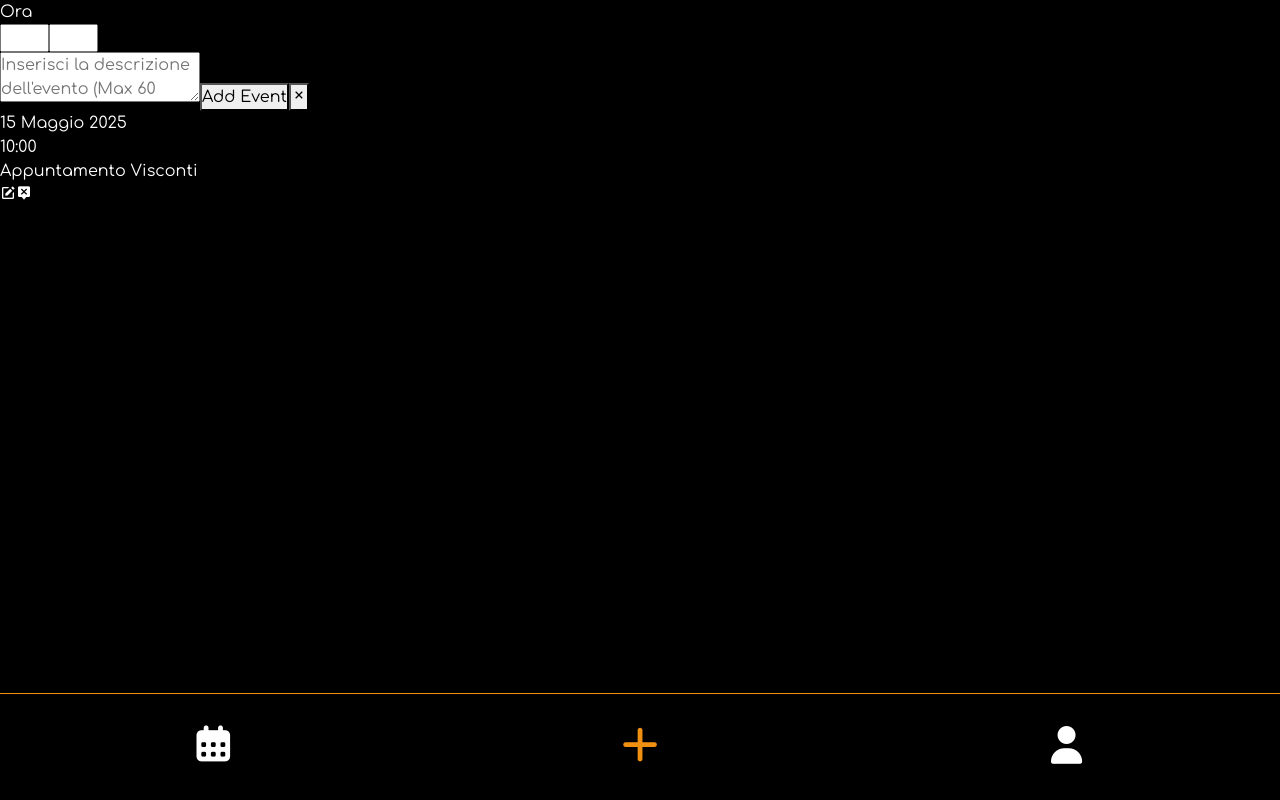
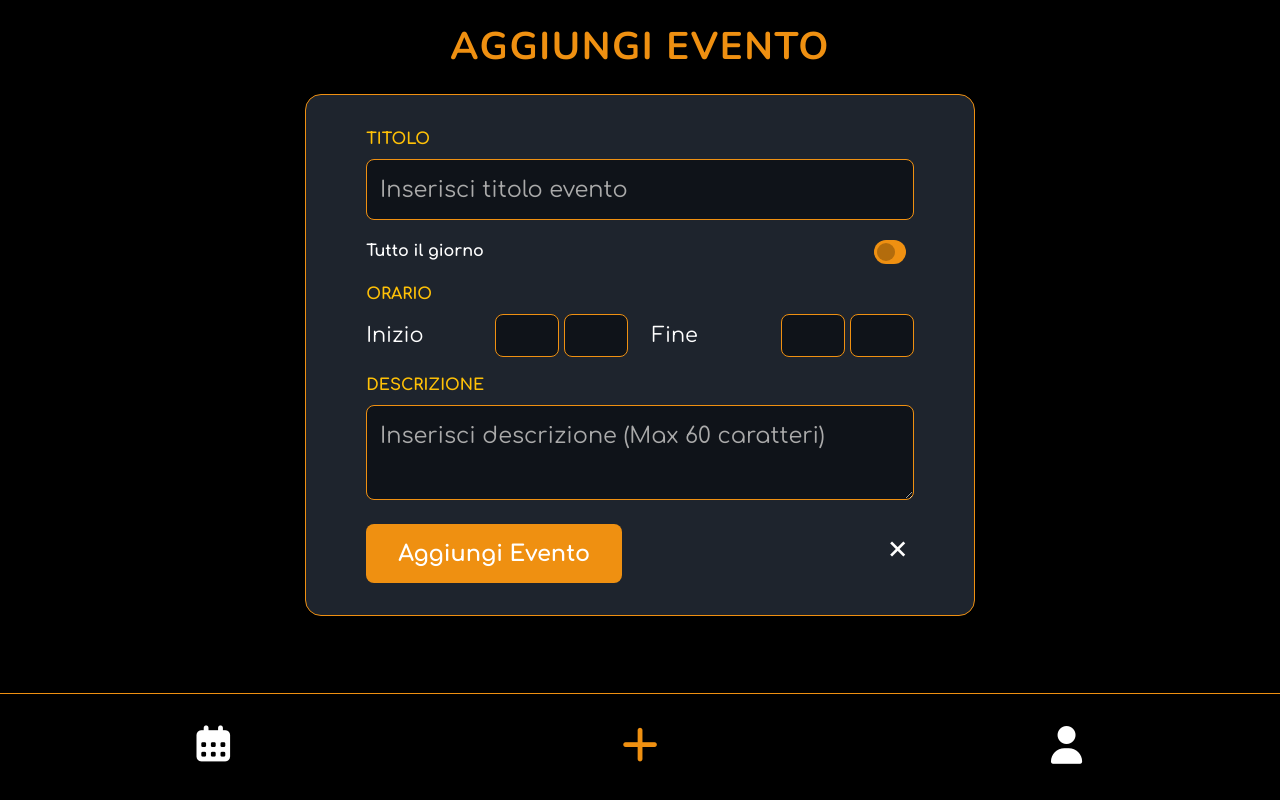
Before and after one commit to Johnnyfromtheblock4/osteoline-calendar, a React (Vite) app: page /AddEvent in a window 1280 px wide. Built offline with nearby package versions, Linux system fonts and the light colour scheme.

Commit message:
[UPD] AddEvent

```diff
--- a/src/pages/AddEvent.jsx
+++ b/src/pages/AddEvent.jsx
@@ -2,45 +2,92 @@ import "../styles/AddEvent.css";
 
 const AddEvent = () => {
   return (
-    <div>
-      <div className="events col-12 col-md-6">
-        <div className="event-popup">
-          <div className="time-input">
-            <div className="event-popup-time">Ora</div>
+    <>
+    <h1 className="add-event-title my-4 text-center">Aggiungi Evento</h1>
+      <div className="add-event-container container d-flex justify-content-center align-items-center mt-4">
+        <div className="add-event-box row">
+          {/* TITOLO */}
+          <div className="col-12 mb-3">
+            <label
+              htmlFor="eventTitle"
+              className="form-label text-uppercase fw-bold text-warning"
+            >
+              Titolo
+            </label>
             <input
-              type="number"
-              name="hours"
-              min={0}
-              max={24}
-              className="hours"
-            />
-            <input
-              type="number"
-              name="minutes"
-              min={0}
-              max={60}
-              className="minutes"
+              id="eventTitle"
+              type="text"
+              className="form-control custom-input"
+              placeholder="Inserisci titolo evento"
             />
           </div>
-          <textarea placeholder="Inserisci la descrizione dell'evento (Max 60 caratteri"></textarea>
-          <button className="event-popup-btn">Add Event</button>
-          <button className="close-event-popup-btn">
-            <i className="bx bx-x"></i>
-          </button>
-        </div>
-        <div className="event">
-          <div className="event-date-warapper">
-            <div className="event-date">15 Maggio 2025</div>
-            <div className="event-time">10:00</div>
+
+          {/* SWITCH "Tutto il giorno" */}
+          <div className="col-12 mb-3 d-flex align-items-center justify-content-between">
+            <label
+              className="form-check-label fw-bold"
+              htmlFor="switchCheckDefault"
+            >
+              Tutto il giorno
+            </label>
+            <div className="form-check form-switch">
+              <input
+                className="form-check-input custom-switch"
+                type="checkbox"
+                role="switch"
+                id="switchCheckDefault"
+              />
+            </div>
           </div>
-          <div className="event-text">Appuntamento Visconti</div>
-          <div className="event-buttons">
-            <i className="bx bxs-edit alt"></i>
-            <i className="bx bxs-message-alt-x"></i>
+
+          {/* ORARI */}
+          <div className="col-12 mb-3">
+            <label className="form-label text-uppercase fw-bold text-warning">
+              Orario
+            </label>
+            <div className="row">
+              <div className="col-6">
+                <div className="time-input">
+                  <span>Inizio</span>
+                  <div>
+                    <input type="number" min={0} max={24} className="hours" />
+                    <input type="number" min={0} max={60} className="minutes" />
+                  </div>
+                </div>
+              </div>
+              <div className="col-6">
+                <div className="time-input text-end">
+                  <span>Fine</span>
+                  <div>
+                    <input type="number" min={0} max={24} className="hours" />
+                    <input type="number" min={0} max={60} className="minutes" />
+                  </div>
+                </div>
+              </div>
+            </div>
+          </div>
+
+          {/* DESCRIZIONE */}
+          <div className="col-12 mb-4">
+            <label className="form-label text-uppercase fw-bold text-warning">
+              Descrizione
+            </label>
+            <textarea
+              className="form-control custom-textarea"
+              placeholder="Inserisci descrizione (Max 60 caratteri)"
+            ></textarea>
+          </div>
+
+          {/* BOTTONI */}
+          <div className="col-12 d-flex justify-content-between align-items-center">
+            <button className="event-popup-btn">Aggiungi Evento</button>
+            <button className="close-event-popup-btn">
+              <i className="bx bx-x"></i>
+            </button>
           </div>
         </div>
       </div>
-    </div>
+    </>
   );
 };
 
--- a/src/styles/AddEvent.css
+++ b/src/styles/AddEvent.css
@@ -0,0 +1,114 @@
+.add-event-title {
+  text-transform: uppercase;
+  font-family: "Nunito", sans-serif;
+  font-size: 2.4rem;
+  color: #ef9011;
+  letter-spacing: 0.1rem;
+  font-weight: bold;
+}
+
+.add-event-box {
+  width: 60%;
+  background-color: #1e242d;
+  border: 1px solid #ef9011;
+  border-radius: 1rem;
+  padding: 2rem 3rem;
+}
+
+/* Input e textarea */
+.custom-input,
+.custom-textarea {
+  background-color: #0f1319;
+  border: 1px solid #ef9011;
+  border-radius: 0.5rem;
+  padding: 0.8rem;
+  font-size: 1.4rem;
+}
+
+.custom-input::placeholder,
+.custom-textarea::placeholder {
+  color: #aaa;
+}
+
+.custom-input:focus,
+.custom-textarea:focus {
+  border-color: #ffb84d;
+  outline: none;
+}
+
+/* Switch */
+.custom-switch {
+  width: 5rem;
+  height: 1.5rem;
+  background-color: #ef9011 !important;
+  border: none;
+}
+
+/* Time input */
+.time-input {
+  display: flex;
+  justify-content: space-between;
+  align-items: center;
+  font-size: 1.3rem;
+  color: white;
+}
+
+.hours,
+.minutes {
+  width: 4rem;
+  text-align: center;
+  background-color: #0f1319;
+  border: 1px solid #ef9011;
+  border-radius: 0.5rem;
+  color: white;
+  padding: 0.3rem;
+  margin-left: 0.3rem;
+}
+
+/* Bottoni */
+.event-popup-btn {
+  background-color: #ef9011;
+  color: #fff;
+  border: none;
+  padding: 0.8rem 2rem;
+  border-radius: 0.5rem;
+  font-size: 1.4rem;
+  font-weight: bold;
+  cursor: pointer;
+}
+
+.event-popup-btn:hover {
+  background-color: #ffb84d;
+}
+
+.close-event-popup-btn {
+  background-color: transparent;
+  border: none;
+  color: #fff;
+  font-size: 2rem;
+  cursor: pointer;
+}
+
+/* Responsività */
+@media (max-width: 768px) {
+  .add-event-box {
+    width: 75%;
+    padding: 2rem;
+  }
+}
+
+@media (max-width: 500px) {
+  .add-event-box {
+    width: 90%;
+    padding: 1.5rem;
+  }
+
+  .hours,
+  .minutes {
+    width: 3.5rem;
+  }
+
+  .event-popup-btn {
+    width: 100%;
+  }
+}
```
Also changed, not shown: src/components/Event.jsx (added, +21 -0 lines), public/calendario-esempio.jpg (deleted), public/notifiche.jpg (deleted).
